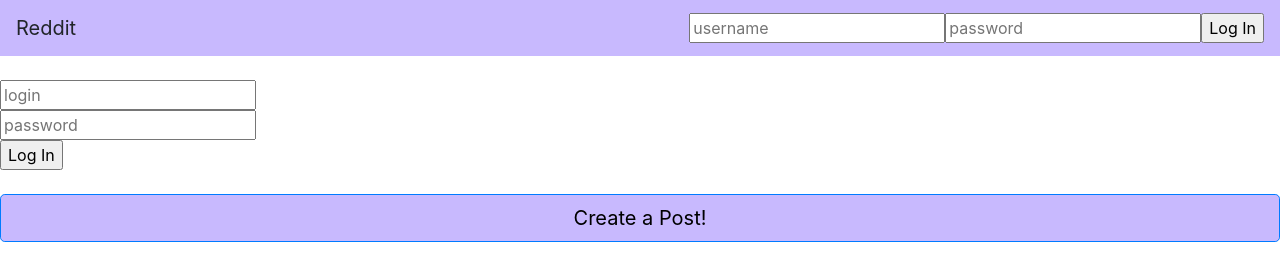
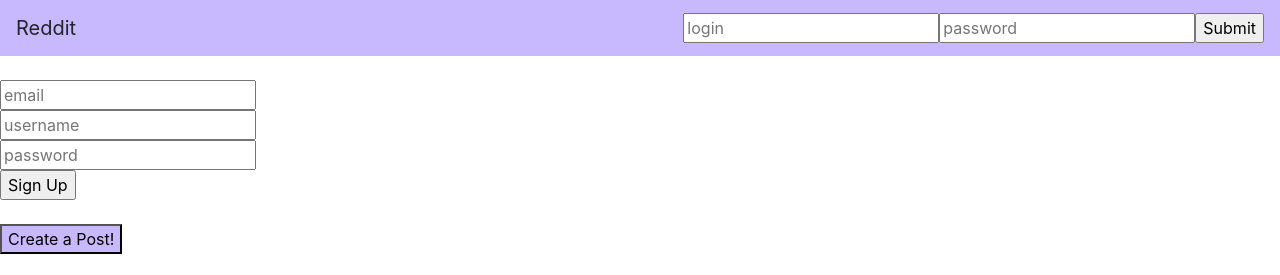
Before and after one commit to dinoshanr/Reddit, a plain HTML site: page index.html in a window 1280 px wide. Shown: the top 275 px of the page. Drawn offline with nearby package versions, Linux system fonts and the light colour scheme.

Commit message:
changed Id's to classes to allign with JS

```diff
--- a/css/style.css
+++ b/css/style.css
@@ -5,7 +5,7 @@
 }
 
 
-#createpost {
+.createpost {
   color: black;
   background-color: #C8B9FE;
 }
--- a/index.html
+++ b/index.html
@@ -18,24 +18,25 @@
 
       <!-- nav bar login items -->
       <form>
-        <input type="text" id="login" name="login" placeholder="username"><br>
-        <input type="text" id="password" name="login" placeholder="password"><br>
-        <input type="submit" value="Log In">
+        <input type="text" class="login" placeholder="login"><br>
+        <input type="text" class="password" placeholder="password"><br>
+        <input type="submit">
       </form>
-
   </nav>
   <br>
+
+
   <!-- signup form -->
-  <form>
-    <input type="text" id="login" name="login" placeholder="login"><br>
-    <input type="text" id="password" name="login" placeholder="password"><br>
-    <input type="submit" value="Log In">
+  <form onSubmit="postData(event)" class="signupForm">
+    <input type="text" class="email" placeholder="email"><br>
+    <input type="text" class="username" placeholder="username"><br>
+    <input type="text" class="password" placeholder="password"><br>
+    <input type="submit" value="Sign Up">
   </form>
 
 
-
   <br>
-  <button type="button" id="createpost" class="btn btn-primary btn-lg btn-block">Create a Post!</button>
+  <button type="button" class="createpost" class="btn btn-primary btn-lg btn-block">Create a Post!</button>
   <br>
   <br>
 
```
